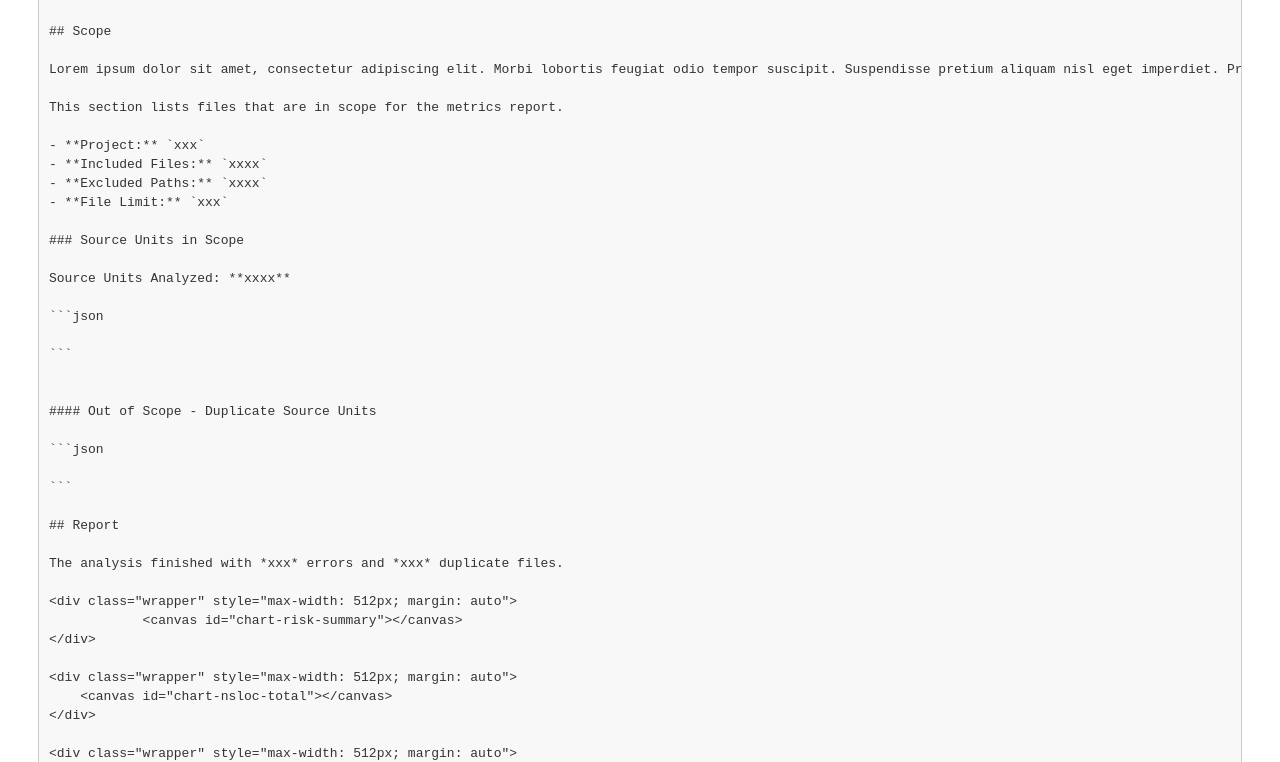
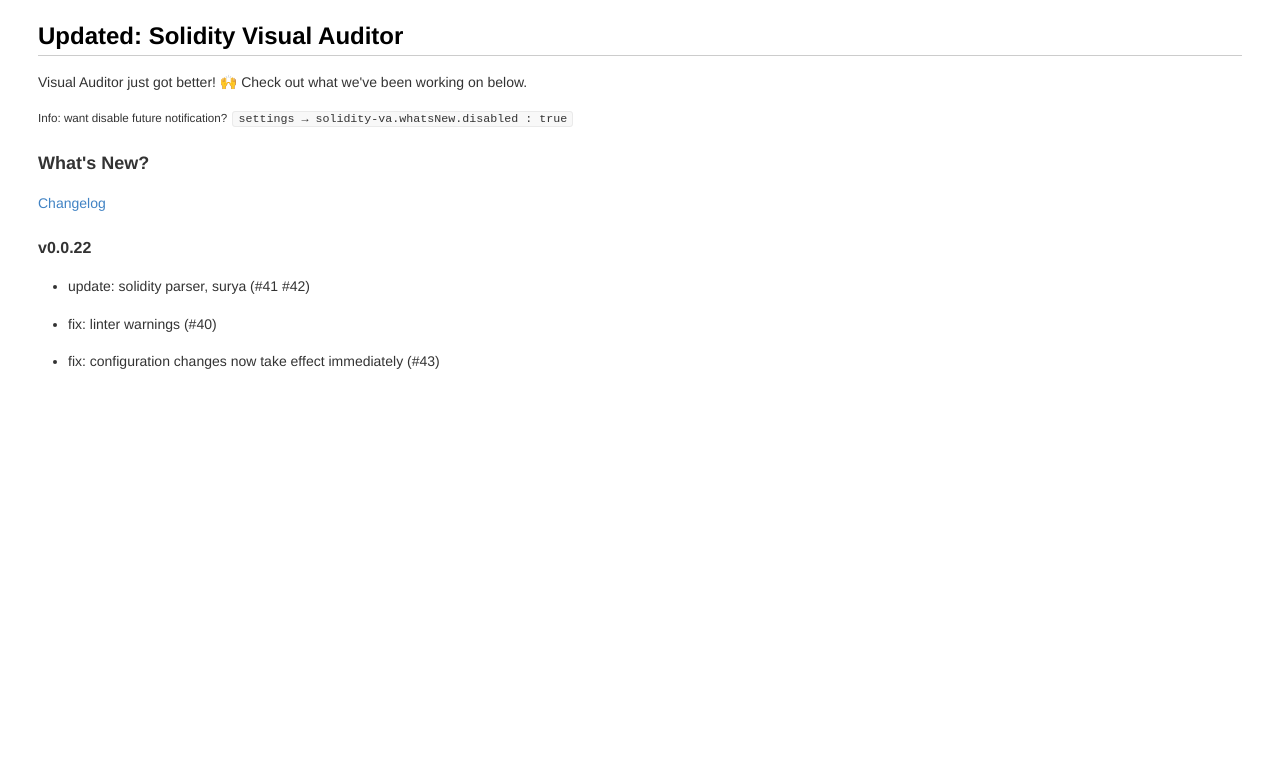
Before and after one commit to Consensys/vscode-solidity-auditor, a website: page whats_new/index.html in a window 1280 px wide. Shown: the part 247-1009 px from the top of the page. After the commit the page ends 800 px from the top, so only its background shows below. Drawn offline with Linux system fonts and the light colour scheme.

Commit message:
finalize whats-new

```diff
--- a/src/features/whatsnew/interactiveWebview.js
+++ b/src/features/whatsnew/interactiveWebview.js
@@ -130,10 +130,10 @@
             enableFindWidget: false,
             enableScripts: true,
             retainContextWhenHidden: true,
-            localResourceRoots: [vscode.Uri.file(path.join(this.context.extensionPath, "content"))]
+            localResourceRoots: [vscode.Uri.file(path.join(this.context.extensionPath, this.content_folder))]
         });
 
-        webViewPanel.iconPath = vscode.Uri.file(this.context.asAbsolutePath(path.join("content","icon.png")));
+        webViewPanel.iconPath = vscode.Uri.file(this.context.asAbsolutePath(path.join(this.content_folder, "icon.png")));
 
         return new PreviewPanel(this, doc.uri, webViewPanel);
     }
--- a/src/features/whatsnew/whatsNew.js
+++ b/src/features/whatsnew/whatsNew.js
@@ -32,7 +32,7 @@
 
         let doc = {
             uri:"unknown",
-        }
+        };
 
         let webview = new InteractiveWebviewGenerator(context, "whats_new");
         webview.revealOrCreatePreview(vscode.ViewColumn.Beside, doc);
--- a/whats_new/index.html
+++ b/whats_new/index.html
@@ -4,9 +4,12 @@
 	<title>Welcome: Solidity Auditor</title>
     <script src="js/showdown.js"></script>
     <link rel="stylesheet" href="css/github-markdown.css" type="text/css">
+    <style>
+        body { background-color: white; }
+    </style>
 
 </head>
-<body>
+<body bgcolor="#000000">
     <div class=content id="preview"></div>
 
     <script>
@@ -21,69 +24,23 @@
 
 
 
-    # Solidity Metrics for XXX
+## Updated: Solidity Visual Auditor
 
-    Lorem ipsum dolor sit amet, consectetur adipiscing elit. Morbi lobortis feugiat odio tempor suscipit. Suspendisse pretium aliquam nisl eget imperdiet. Praesent aliquet consequat semper. Aliquam massa nibh, blandit at ultricies sit amet, ornare cursus est. Phasellus suscipit, nisl vitae porttitor porttitor, mauris enim vulputate diam, venenatis suscipit velit mi a erat.
+Visual Auditor just got better! 🙌 Check out what we've been working on below.
 
-    ## Scope
+<sub>
+Info: want disable future notification? \`settings → solidity-va.whatsNew.disabled : true\`
+</sub>
 
-    Lorem ipsum dolor sit amet, consectetur adipiscing elit. Morbi lobortis feugiat odio tempor suscipit. Suspendisse pretium aliquam nisl eget imperdiet. Praesent aliquet consequat semper. Aliquam massa nibh, blandit at ultricies sit amet, ornare cursus est. Phasellus suscipit, nisl vitae porttitor porttitor, mauris enim vulputate diam, venenatis suscipit velit mi a erat.
+### What's New?
 
-    This section lists files that are in scope for the metrics report.
+[Changelog](https://marketplace.visualstudio.com/items/tintinweb.solidity-visual-auditor/changelog)
 
-    - **Project:** \`xxx\`
-    - **Included Files:** \`xxxx\`
-    - **Excluded Paths:** \`xxxx\`
-    - **File Limit:** \`xxx\`
-
-    ### Source Units in Scope
-
-    Source Units Analyzed: **xxxx**
-
-    \`\`\`json
-
-    \`\`\`
-
-
-    #### Out of Scope - Duplicate Source Units
-
-    \`\`\`json
-
-    \`\`\`
-
-    ## Report
-
-    The analysis finished with *xxx* errors and *xxx* duplicate files.
-
-    <div class="wrapper" style="max-width: 512px; margin: auto">
-                <canvas id="chart-risk-summary"></canvas>
-    </div>
-
-    <div class="wrapper" style="max-width: 512px; margin: auto">
-        <canvas id="chart-nsloc-total"></canvas>
-    </div>
-
-    <div class="wrapper" style="max-width: 512px; margin: auto">
-        <canvas id="chart-num-bar"></canvas>
-    </div>
-
-
-    \`\`\`json
-
-    \`\`\`
-
-    ### Total
-
-    \`\`\`json
-
-    \`\`\`
-
-    #### Source Units
-
-    \`\`\`json
-
-    \`\`\`
-        `
+#### v0.0.22
+- update: solidity parser, surya (#41 #42)
+- fix: linter warnings (#40)
+- fix: configuration changes now take effect immediately (#43)
+`;
 
     preview.innerHTML = sd.makeHtml(sampleMarkdown);
     </script>
```
Lines whose indentation alone changed are shown as unchanged.
